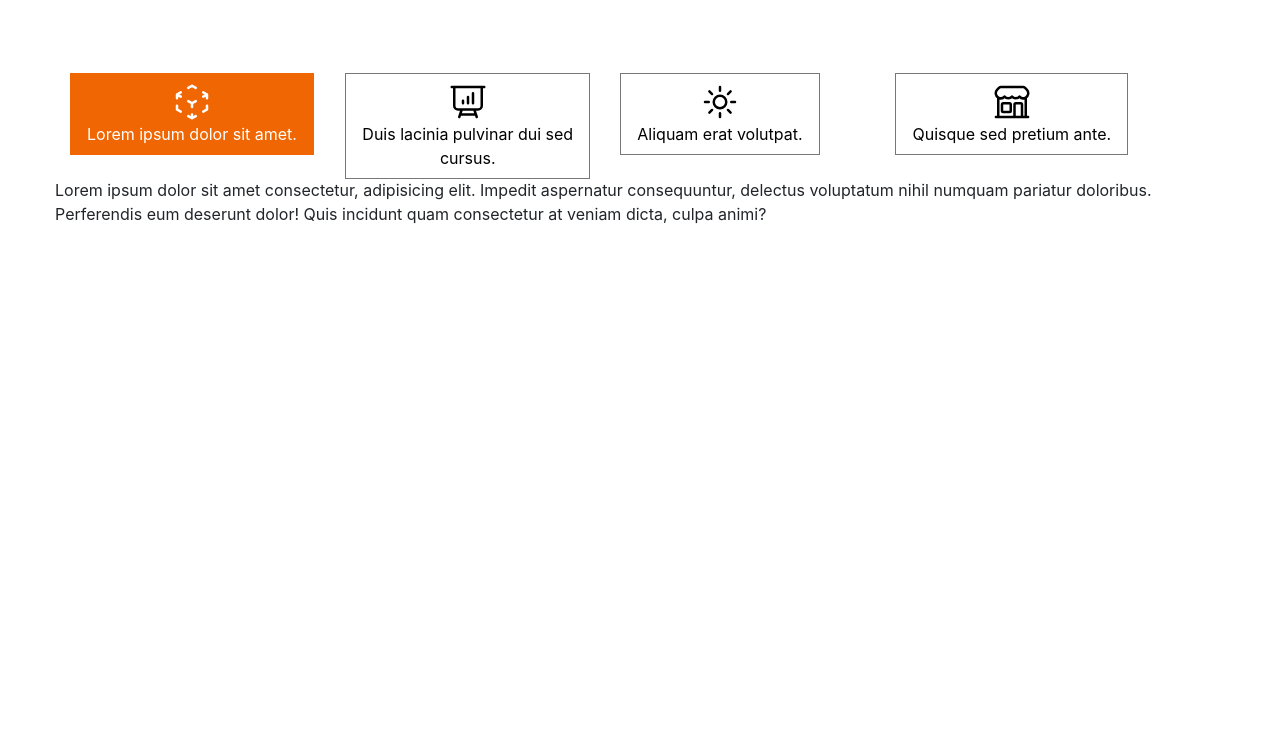
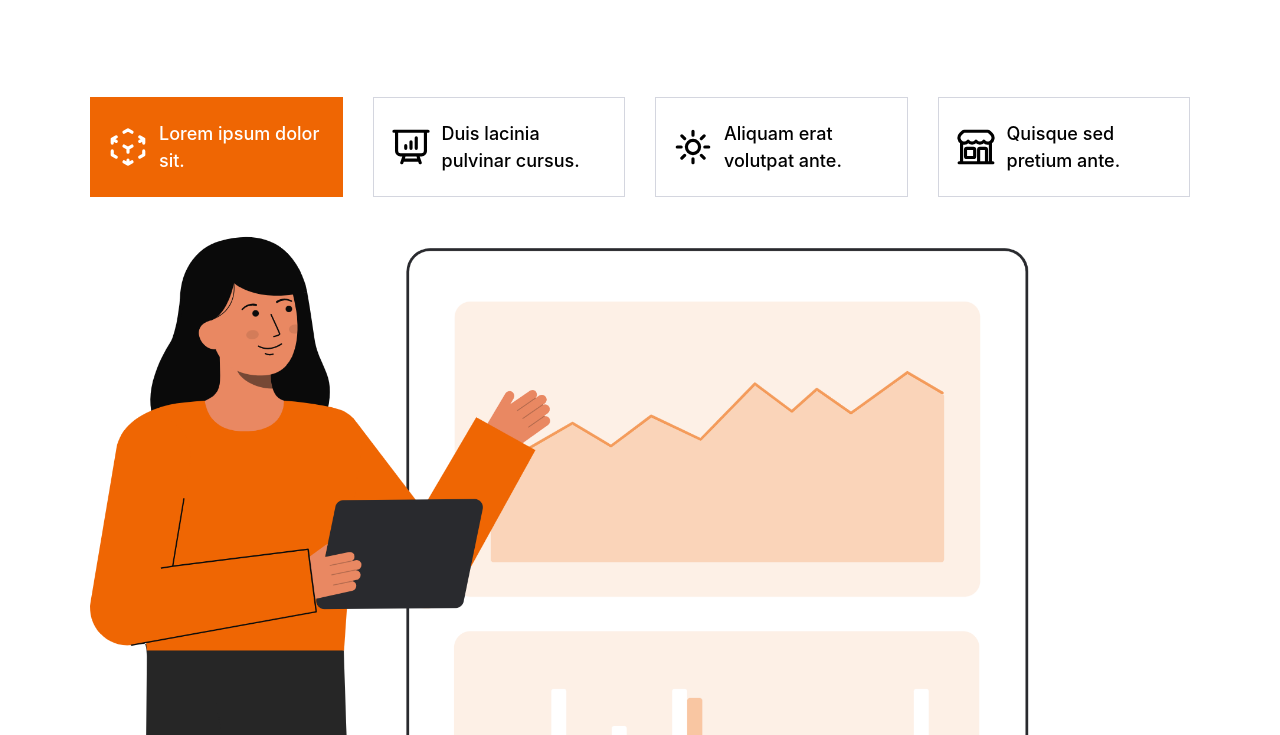
Before and after one commit to trzcinska-magdalena/Selecao, a plain HTML site: page index.html in a window 1280 px wide. Shown: the part 1125-1860 px from the top of the page. Before the commit the page ends 1351 px from the top, so only its background shows below. Drawn offline with nearby package versions, Linux system fonts and the light colour scheme; a web font is replaced by a local one.

Commit message:
Do a Nav-tab

```diff
--- a/index.html
+++ b/index.html
@@ -93,19 +93,19 @@
         aperiam doloremque est quis porro?
 
         <ul class="about__list">
-          <li class="list__item"><svg xmlns="http://www.w3.org/2000/svg" fill="none" viewBox="0 0 24 24" stroke-width="1.5"
-              stroke="currentColor" class="icon">
-              <path stroke-linecap="round" stroke-linejoin="round" d="M4.5 12.75l6 6 9-13.5"/>
+          <li class="list__item"><svg xmlns="http://www.w3.org/2000/svg" fill="none" viewBox="0 0 24 24"
+              stroke-width="1.5" stroke="currentColor" class="icon">
+              <path stroke-linecap="round" stroke-linejoin="round" d="M4.5 12.75l6 6 9-13.5" />
             </svg>
             Lorem ipsum dolor sit amet consectetur, adipisicing elit.</li>
-          <li class="list__item"><svg xmlns="http://www.w3.org/2000/svg" fill="none" viewBox="0 0 24 24" stroke-width="1.5"
-              stroke="currentColor" class="icon">
-              <path stroke-linecap="round" stroke-linejoin="round" d="M4.5 12.75l6 6 9-13.5"/>
+          <li class="list__item"><svg xmlns="http://www.w3.org/2000/svg" fill="none" viewBox="0 0 24 24"
+              stroke-width="1.5" stroke="currentColor" class="icon">
+              <path stroke-linecap="round" stroke-linejoin="round" d="M4.5 12.75l6 6 9-13.5" />
             </svg>
             Lorem ipsum dolor sit amet consectetur, adipisicing elit.</li>
-          <li class="list__item"><svg xmlns="http://www.w3.org/2000/svg" fill="none" viewBox="0 0 24 24" stroke-width="1.5"
-              stroke="currentColor" class="icon">
-              <path stroke-linecap="round" stroke-linejoin="round" d="M4.5 12.75l6 6 9-13.5"/>
+          <li class="list__item"><svg xmlns="http://www.w3.org/2000/svg" fill="none" viewBox="0 0 24 24"
+              stroke-width="1.5" stroke="currentColor" class="icon">
+              <path stroke-linecap="round" stroke-linejoin="round" d="M4.5 12.75l6 6 9-13.5" />
             </svg>
             Lorem ipsum dolor sit amet consectetur, adipisicing elit.</li>
         </ul>
@@ -119,54 +119,67 @@
         <button class="about-btn btn mt-auto">Learn more</button>
       </div>
     </div>
-
-    <div class="row justify-content-between">
-
-      <ul class="nav nav-tabs" id="myTab" role="tablist">
+    <ul class="nav nav-tabs row" id="myTab" role="tablist">
       <li class="nav-item col-3" role="presentation">
-          <button class="nav-link active" id="home-tab" data-toggle="tab" data-target="#home" type="button" role="tab" aria-controls="home" aria-selected="true">
+        <button class="nav-link active d-flex align-items-center justify-content-center justify-content-xl-start"
+          id="home-tab" data-toggle="tab" data-target="#home" type="button" role="tab" aria-controls="home"
+          aria-selected="true">
           <div class="link-icon">
-              <svg xmlns="http://www.w3.org/2000/svg" fill="none" viewBox="0 0 24 24" stroke-width="1.5" stroke="currentColor" class="icon">
-                <path stroke-linecap="round" stroke-linejoin="round" d="M21 7.5l-2.25-1.313M21 7.5v2.25m0-2.25l-2.25 1.313M3 7.5l2.25-1.313M3 7.5l2.25 1.313M3 7.5v2.25m9 3l2.25-1.313M12 12.75l-2.25-1.313M12 12.75V15m0 6.75l2.25-1.313M12 21.75V19.5m0 2.25l-2.25-1.313m0-16.875L12 2.25l2.25 1.313M21 14.25v2.25l-2.25 1.313m-13.5 0L3 16.5v-2.25" />
+            <svg xmlns="http://www.w3.org/2000/svg" fill="none" viewBox="0 0 24 24" stroke-width="1.8"
+              stroke="currentColor" class="icon">
+              <path stroke-linecap="round" stroke-linejoin="round"
+                d="M21 7.5l-2.25-1.313M21 7.5v2.25m0-2.25l-2.25 1.313M3 7.5l2.25-1.313M3 7.5l2.25 1.313M3 7.5v2.25m9 3l2.25-1.313M12 12.75l-2.25-1.313M12 12.75V15m0 6.75l2.25-1.313M12 21.75V19.5m0 2.25l-2.25-1.313m0-16.875L12 2.25l2.25 1.313M21 14.25v2.25l-2.25 1.313m-13.5 0L3 16.5v-2.25" />
             </svg>
           </div>
-            <span class="link-info">
-              Lorem ipsum dolor sit amet.
+          <span class="link-info text-left d-none d-xl-block">
+            Lorem ipsum dolor sit.
           </span>
         </button>
       </li>
       <li class="nav-item col-3" role="presentation">
-          <button class="nav-link" id="profile-tab" data-toggle="tab" data-target="#profile" type="button" role="tab" aria-controls="profile" aria-selected="false">
+        <button class="nav-link d-flex align-items-center justify-content-center justify-content-xl-start"
+          id="profile-tab" data-toggle="tab" data-target="#profile" type="button" role="tab" aria-controls="profile"
+          aria-selected="false">
           <div class="link-icon">
-              <svg xmlns="http://www.w3.org/2000/svg" fill="none" viewBox="0 0 24 24" stroke-width="1.5" stroke="currentColor" class="icon">
-                <path stroke-linecap="round" stroke-linejoin="round" d="M3.75 3v11.25A2.25 2.25 0 006 16.5h2.25M3.75 3h-1.5m1.5 0h16.5m0 0h1.5m-1.5 0v11.25A2.25 2.25 0 0118 16.5h-2.25m-7.5 0h7.5m-7.5 0l-1 3m8.5-3l1 3m0 0l.5 1.5m-.5-1.5h-9.5m0 0l-.5 1.5M9 11.25v1.5M12 9v3.75m3-6v6" />
+            <svg xmlns="http://www.w3.org/2000/svg" fill="none" viewBox="0 0 24 24" stroke-width="1.8"
+              stroke="currentColor" class="icon">
+              <path stroke-linecap="round" stroke-linejoin="round"
+                d="M3.75 3v11.25A2.25 2.25 0 006 16.5h2.25M3.75 3h-1.5m1.5 0h16.5m0 0h1.5m-1.5 0v11.25A2.25 2.25 0 0118 16.5h-2.25m-7.5 0h7.5m-7.5 0l-1 3m8.5-3l1 3m0 0l.5 1.5m-.5-1.5h-9.5m0 0l-.5 1.5M9 11.25v1.5M12 9v3.75m3-6v6" />
             </svg>
           </div>
-            <div class="link-info">
-              Duis lacinia pulvinar dui sed cursus.
+          <div class="link-info text-left d-none d-xl-block">
+            Duis lacinia pulvinar cursus.
           </div>
         </button>
       </li>
       <li class="nav-item col-3" role="presentation">
-          <button class="nav-link" id="contact-tab" data-toggle="tab" data-target="#contact" type="button" role="tab" aria-controls="contact" aria-selected="false">
+        <button class="nav-link d-flex align-items-center justify-content-center justify-content-xl-start"
+          id="contact-tab" data-toggle="tab" data-target="#contact" type="button" role="tab" aria-controls="contact"
+          aria-selected="false">
           <div class="link-icon">
-              <svg xmlns="http://www.w3.org/2000/svg" fill="none" viewBox="0 0 24 24" stroke-width="1.5" stroke="currentColor" class="icon">
-                <path stroke-linecap="round" stroke-linejoin="round" d="M12 3v2.25m6.364.386l-1.591 1.591M21 12h-2.25m-.386 6.364l-1.591-1.591M12 18.75V21m-4.773-4.227l-1.591 1.591M5.25 12H3m4.227-4.773L5.636 5.636M15.75 12a3.75 3.75 0 11-7.5 0 3.75 3.75 0 017.5 0z" />
+            <svg xmlns="http://www.w3.org/2000/svg" fill="none" viewBox="0 0 24 24" stroke-width="1.8"
+              stroke="currentColor" class="icon">
+              <path stroke-linecap="round" stroke-linejoin="round"
+                d="M12 3v2.25m6.364.386l-1.591 1.591M21 12h-2.25m-.386 6.364l-1.591-1.591M12 18.75V21m-4.773-4.227l-1.591 1.591M5.25 12H3m4.227-4.773L5.636 5.636M15.75 12a3.75 3.75 0 11-7.5 0 3.75 3.75 0 017.5 0z" />
             </svg>
           </div>
-            <div class="link-info">
-              Aliquam erat volutpat.
+          <div class="link-info text-left d-none d-xl-block">
+            Aliquam erat volutpat ante.
           </div>
         </button>
       </li>
       <li class="nav-item col-3" role="presentation">
-          <button class="nav-link" id="contact-tab" data-toggle="tab" data-target="#contact" type="button" role="tab" aria-controls="contact" aria-selected="false">
+        <button class="nav-link d-flex align-items-center justify-content-center justify-content-xl-start"
+          id="contact-tab" data-toggle="tab" data-target="#contact" type="button" role="tab" aria-controls="contact"
+          aria-selected="false">
           <div class="link-icon">
-              <svg xmlns="http://www.w3.org/2000/svg" fill="none" viewBox="0 0 24 24" stroke-width="1.5" stroke="currentColor" class="icon">
-                <path stroke-linecap="round" stroke-linejoin="round" d="M13.5 21v-7.5a.75.75 0 01.75-.75h3a.75.75 0 01.75.75V21m-4.5 0H2.36m11.14 0H18m0 0h3.64m-1.39 0V9.349m-16.5 11.65V9.35m0 0a3.001 3.001 0 003.75-.615A2.993 2.993 0 009.75 9.75c.896 0 1.7-.393 2.25-1.016a2.993 2.993 0 002.25 1.016c.896 0 1.7-.393 2.25-1.016a3.001 3.001 0 003.75.614m-16.5 0a3.004 3.004 0 01-.621-4.72L4.318 3.44A1.5 1.5 0 015.378 3h13.243a1.5 1.5 0 011.06.44l1.19 1.189a3 3 0 01-.621 4.72m-13.5 8.65h3.75a.75.75 0 00.75-.75V13.5a.75.75 0 00-.75-.75H6.75a.75.75 0 00-.75.75v3.75c0 .415.336.75.75.75z" />
+            <svg xmlns="http://www.w3.org/2000/svg" fill="none" viewBox="0 0 24 24" stroke-width="1.8"
+              stroke="currentColor" class="icon">
+              <path stroke-linecap="round" stroke-linejoin="round"
+                d="M13.5 21v-7.5a.75.75 0 01.75-.75h3a.75.75 0 01.75.75V21m-4.5 0H2.36m11.14 0H18m0 0h3.64m-1.39 0V9.349m-16.5 11.65V9.35m0 0a3.001 3.001 0 003.75-.615A2.993 2.993 0 009.75 9.75c.896 0 1.7-.393 2.25-1.016a2.993 2.993 0 002.25 1.016c.896 0 1.7-.393 2.25-1.016a3.001 3.001 0 003.75.614m-16.5 0a3.004 3.004 0 01-.621-4.72L4.318 3.44A1.5 1.5 0 015.378 3h13.243a1.5 1.5 0 011.06.44l1.19 1.189a3 3 0 01-.621 4.72m-13.5 8.65h3.75a.75.75 0 00.75-.75V13.5a.75.75 0 00-.75-.75H6.75a.75.75 0 00-.75.75v3.75c0 .415.336.75.75.75z" />
             </svg>
           </div>
-            <div class="link-info">
+          <div class="link-info text-left d-none d-xl-block">
             Quisque sed pretium ante.
           </div>
         </button>
@@ -174,17 +187,17 @@
     </ul>
     <div class="tab-content" id="myTabContent">
       <div class="tab-pane fade show active" id="home" role="tabpanel" aria-labelledby="home-tab">
-          Lorem ipsum dolor sit amet consectetur, adipisicing elit. Impedit aspernatur consequuntur, delectus voluptatum nihil numquam pariatur doloribus. Perferendis eum deserunt dolor! Quis incidunt quam consectetur at veniam dicta, culpa animi?
+        <img src="photos/Analytics.png" alt="">
       </div>
       <div class="tab-pane fade" id="profile" role="tabpanel" aria-labelledby="profile-tab">
-          Lorem ipsum dolor sit amet consectetur adipisicing elit. Harum itaque magnam voluptas quaerat dolorem unde voluptatum, odit quidem expedita dignissimos totam sunt exercitationem nulla praesentium vel, autem placeat aperiam ducimus?
+        <img src="photos/Hiring.png" alt="">
       </div>
       <div class="tab-pane fade" id="contact" role="tabpanel" aria-labelledby="contact-tab">
-          Lorem ipsum dolor sit amet consectetur adipisicing elit. Architecto, quia aliquid? Placeat dolores nesciunt nisi quis unde cupiditate officiis ad, molestiae maxime eligendi rem totam aspernatur hic commodi et sapiente.
+        <img src="photos/Project.png" alt="">
       </div>
     </div>
 
-    </div>
+
   </article>
 
   <script src="index.js"></script>
--- a/scss/_global.scss
+++ b/scss/_global.scss
@@ -19,8 +19,10 @@
 
 article {
     margin-top: 100px;
-    padding: 0 70px;
+    padding: 0 90px;
 }
+
+
 
 .headline {
     text-transform: uppercase;
@@ -51,3 +53,8 @@ ul {
         list-style-type: none;
     }
 }
+
+img {
+    width: 100%;
+    height: 100%;
+}
--- a/scss/layout/_about.scss
+++ b/scss/layout/_about.scss
@@ -32,32 +32,42 @@
     }
 
     .nav-item {
+        .nav-link {
+            border: 1px solid #d4d6df;
+            border-top-left-radius: 0;
+            border-top-right-radius: 0;
+            transition: all .2s;
+            font-size: 18px;
+
+            height: 100px;
+            width: 100%;
+
+            font-weight: 500;
 
 
-        .nav-link {
-            border: 1px solid #777;
-            border-top-left-radius: 0;
-            border-top-right-radius: 0;
-
             .link-icon .icon {
-                width: 40px;
-                height: 40px;
-            }
+                width: 42px;
+                height: 42px;
             }
 
-        button {
-            transition: all .2s;
+            .link-info {
+                margin-left: 10px;
             }
 
-        button.active {
+            &.active {
                 background-color: $second-color;
                 color: $main-color;
                 border: 1px solid $second-color;
             }
 
-        button:not(.active):hover {
+            &:not(.active):hover {
                 color: $second-color;
-            border: 1px solid #999;
+                border: 1px solid #e9ecef;
             }
         }
     }
+
+    .tab-content {
+        margin-top: 40px;
+    }
+}
--- a/scss/layout/_header.scss
+++ b/scss/layout/_header.scss
@@ -6,10 +6,11 @@ header {
     .navbar {
         background-color: $background-color;
         position: fixed;
+        z-index: 999999;
         width: 100%;
         height: 60px;
         margin: 0;
-        padding: 0 70px;
+        padding: 0 90px;
         &-brand {
             color: $main-color;
             font-size: 36px;
```
Also changed, not shown: photos/Analytics.png (added), photos/Coder.png (added), photos/Contact.png (added), photos/Hiring.png (added), photos/Idea.png (added), photos/Meeting.png (added), photos/Project.png (added), photos/Schedule.png (added), scss/style.css, 1 other file. Lines whose indentation alone changed are shown as unchanged.
